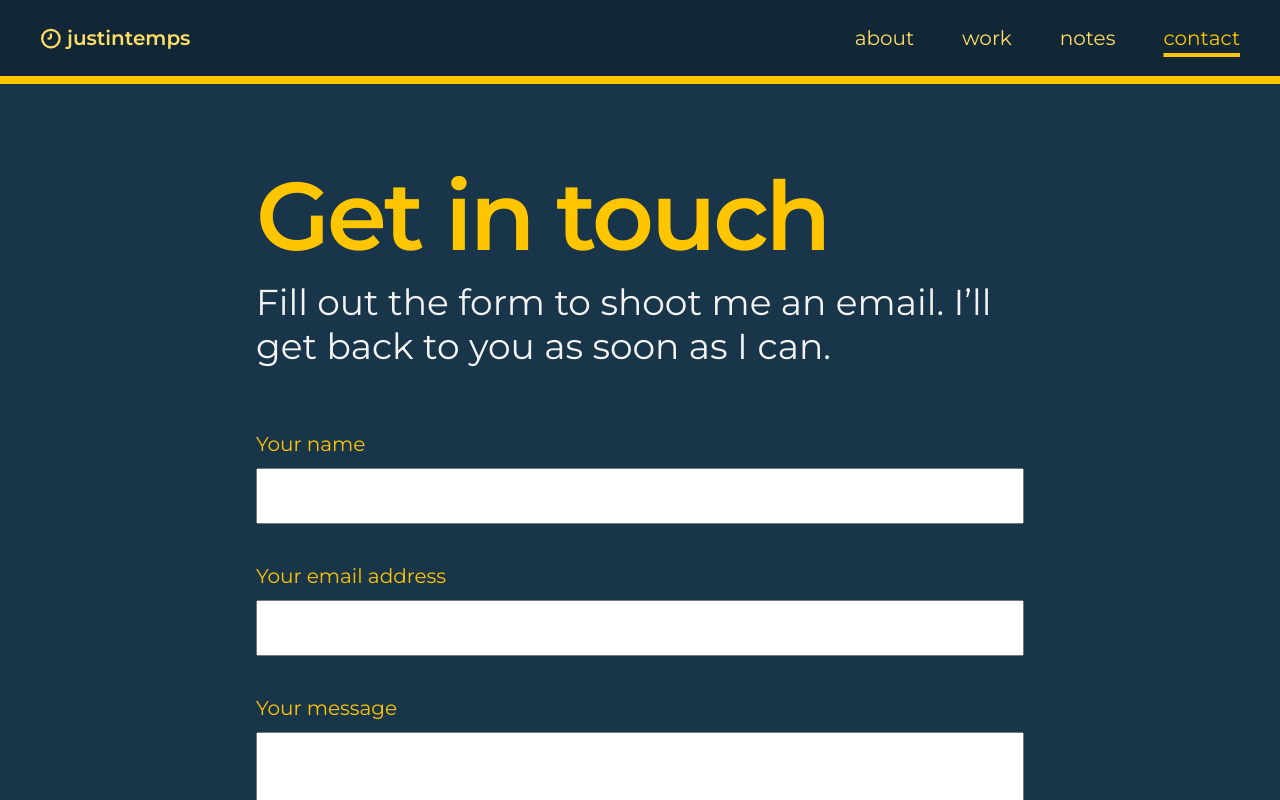
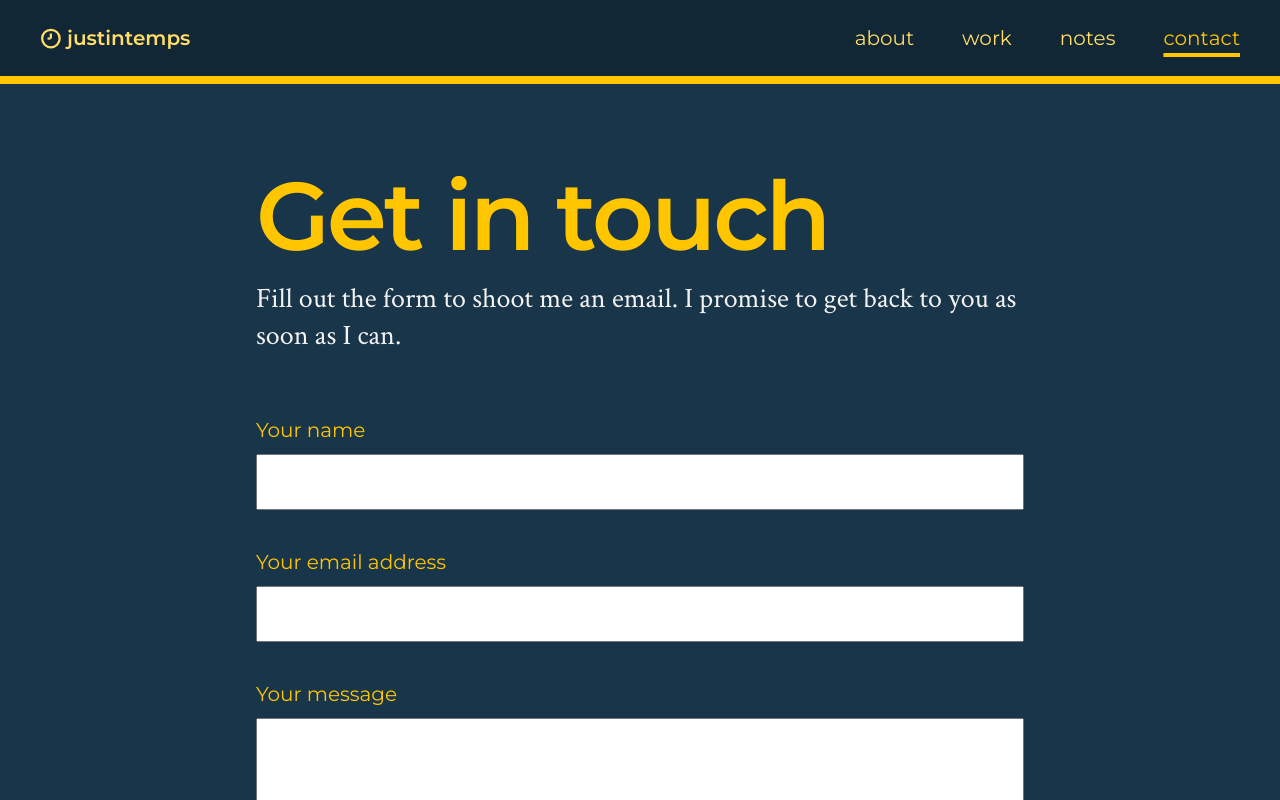
Before and after one commit to justintemps/justintemps, a SvelteKit app: page /contact in a window 1280 px wide. Shown: the top 800 px of the page. Built offline with nearby package versions, Linux system fonts and the light colour scheme.

Commit message:
More front-end touches:

```diff
--- a/src/routes/about/+page.svelte
+++ b/src/routes/about/+page.svelte
@@ -3,8 +3,8 @@
 </script>
 
 <article>
-  <section>
+  <hgroup>
     <h1>A bit about me</h1>
-  </section>
+  </hgroup>
   <svelte:component this={content} />
 </article>
--- a/src/routes/contact/+page.svelte
+++ b/src/routes/contact/+page.svelte
@@ -3,13 +3,13 @@
 </script>
 
 <article>
-  <hrgroup>
+  <hgroup>
     <h1>Get in touch</h1>
-    <p class="subtitle">
-      Fill out the form to shoot me an email. I’ll get back to you as soon
-      as I can.
+    <p>
+      Fill out the form to shoot me an email. I promise to get back to you as
+      soon as I can.
     </p>
-  </hrgroup>
+  </hgroup>
   <section>
     <form>
       <label>
--- a/src/routes/note/[slug]/+page.svelte
+++ b/src/routes/note/[slug]/+page.svelte
@@ -9,12 +9,12 @@
 </script>
 
 <article>
-  <hrgroup>
+  <hgroup>
     <h1>{title}</h1>
     <p>{description}</p>
     <LastUpdate {date} />
     <Categories {categories} />
-  </hrgroup>
+  </hgroup>
   <section>
     <Component />
   </section>
@@ -23,7 +23,7 @@
 <style lang="scss">
   @use "$styles/functions" as *;
   article {
-    hrgroup {
+    hgroup {
       h1 {
         font-size: px-to-rem(60px);
         line-height: normal;
--- a/src/routes/notes/+page.svelte
+++ b/src/routes/notes/+page.svelte
@@ -16,9 +16,9 @@
 </script>
 
 <article>
-  <section>
+  <hgroup>
     <h1>Notes to myself</h1>
-  </section>
+  </hgroup>
   <section>
     <ul class="posts">
       {#each data.posts as post}
--- a/src/routes/work/+page.svelte
+++ b/src/routes/work/+page.svelte
@@ -4,10 +4,9 @@
 </script>
 
 <article>
-  <hrgroup>
+  <hgroup>
     <h1>{work.title}</h1>
-    <p>{work.description}</p>
-  </hrgroup>
+  </hgroup>
   <section>
     <ul>
       {#each work.projects as project}
@@ -29,7 +28,7 @@
     align-items: center;
   }
 
-  hrgroup {
+  hgroup {
     max-width: var(--size--column--lg);
   }
 
--- a/src/styles/_layout.scss
+++ b/src/styles/_layout.scss
@@ -14,7 +14,7 @@ article {
 }
 
 section,
-hrgroup {
+hgroup {
   display: flex;
   flex-direction: column;
   gap: 1rem;
--- a/src/styles/_typography.scss
+++ b/src/styles/_typography.scss
@@ -15,8 +15,8 @@ figcaption {
 
 h1 {
   font-size: px-to-rem(40px);
+  color: var(--color--brand);
   letter-spacing: -1px;
-  color: var(--color--brand);
 }
 
 h2,
```
